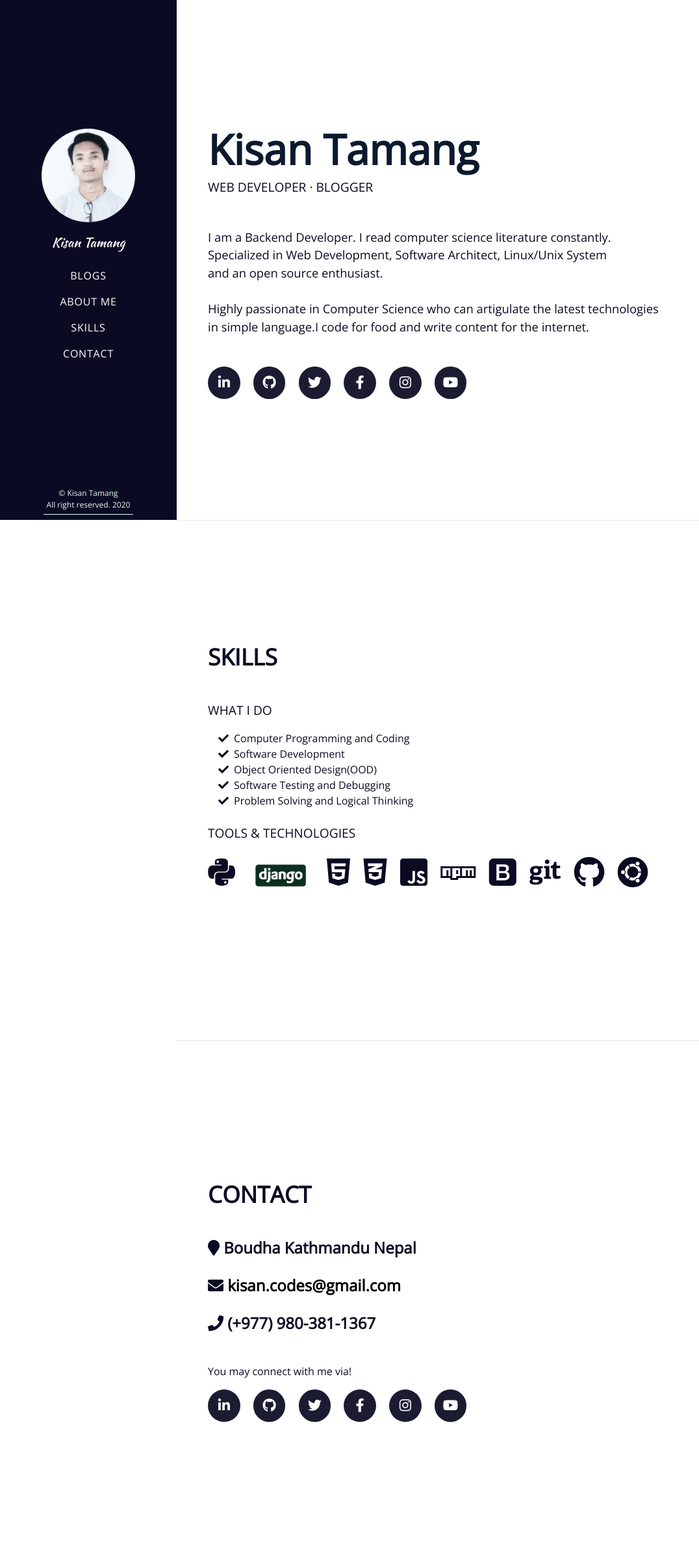
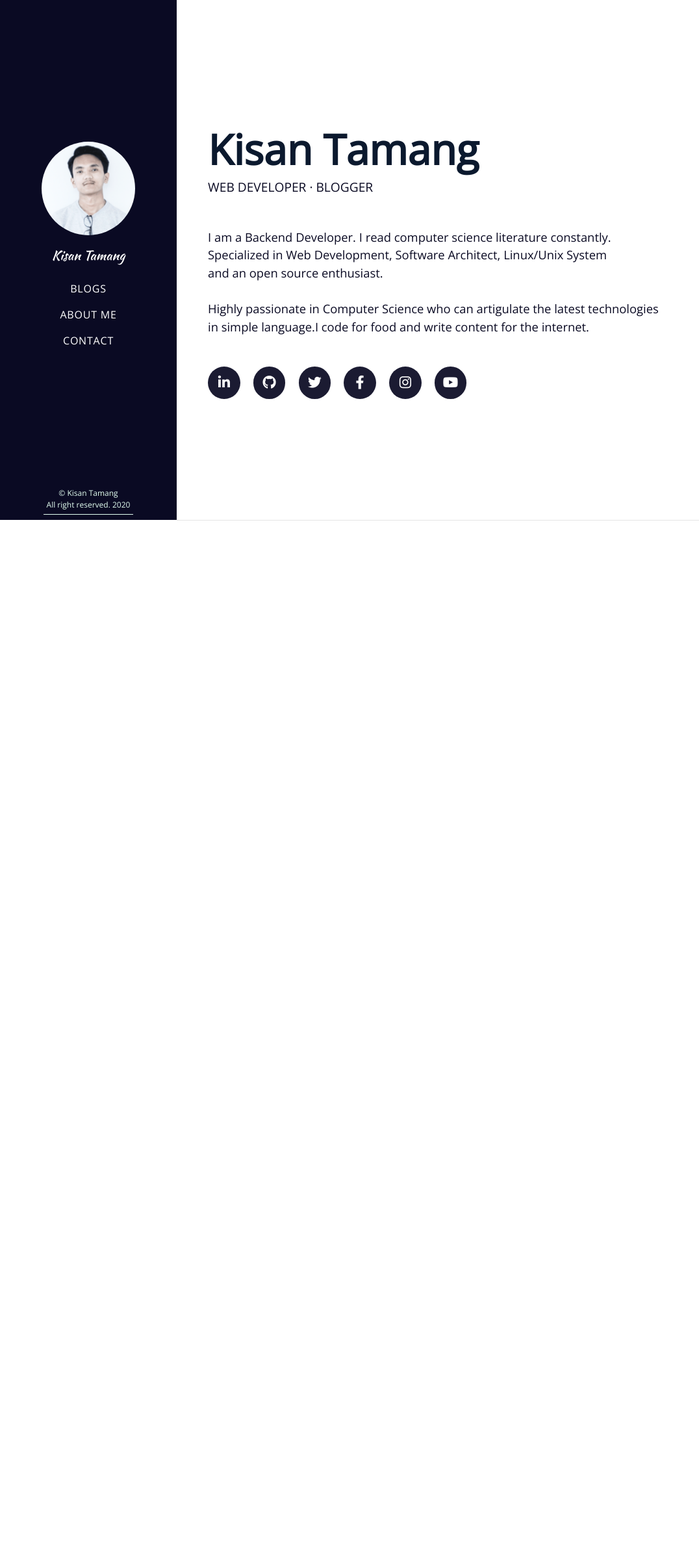
Before and after one commit to kisan101/thedjangoguy, a Django app: page /about/ in a window 1280 px wide. Shown: the whole page at 65% size, without its empty margins (0-1076 px from the left). After the commit the page ends 801 px from the top, so only its background shows below. Run offline with Django 3.2, Linux system fonts and the light colour scheme; some libraries are stand-ins or nearby versions; some web fonts are replaced.

Commit message:
contact page created

```diff
--- a/blog/templates/blog/about.html
+++ b/blog/templates/blog/about.html
@@ -35,96 +35,6 @@
         </div>
       </div>
     </section>
-    <hr class="m-0">
 
-    <section class="resume-section p-3 p-lg-5 d-flex align-items-center tab-contents" id="skills">
-      <div class="w-100">
-        <h2 class="mb-5">SKILLS</h2>
-
-        <div class="subheading mb-3">What i do</div>
-        <ul class="fa-ul mb-4">
-          <li>
-            <i class="fa-li fa fa-check"></i>
-            Computer Programming and Coding</li>
-          <li>
-            <i class="fa-li fa fa-check"></i>
-            Software Development</li>
-          <li>
-            <i class="fa-li fa fa-check"></i>
-            Object Oriented Design(OOD)</li>
-          <li>
-             <li>
-            <i class="fa-li fa fa-check"></i>
-            Software Testing and Debugging</li>
-          <li>
-            <i class="fa-li fa fa-check"></i>
-            Problem Solving and Logical Thinking</li>
-        </ul>
-
-        <div class="subheading">Tools &amp; Technologies</div>
-        <ul class="list-inline dev-icons">
-          <li class="list-inline-item">
-              <i class="fab fa-python"></i>
-          </li>
-          <li class="list-inline-item">
-              <img src="{% static 'blog/img/django.jpg' %}" alt="django-icon" width="100px" height="auto">
-          </li>
-          <li class="list-inline-item">
-            <i class="fab fa-html5"></i>
-          </li>
-          <li class="list-inline-item">
-            <i class="fab fa-css3-alt"></i>
-          </li>
-          <li class="list-inline-item">
-            <i class="fab fa-js-square"></i>
-          </li>
-          <li class="list-inline-item">
-            <i class="fab fa-npm"></i>
-          </li>
-          <li class="list-inline-item">
-            <i class="fab fa-bootstrap"></i>
-          </li>
-          <li class="list-inline-item">
-            <i class="fab fa-git"></i>
-          </li>
-          <li class="list-inline-item">
-            <i class="fab fa-github"></i>
-          </li>
-          <li class="list-inline-item">
-            <i class="fab fa-ubuntu"></i>
-          </li>
-        </ul>
-      </div>
-    </section>
-
-    <hr class="m-0">
-
-<section class="resume-section p-3 p-lg-5 d-flex align-items-center" id="contact">
-  <div class="w-75">
-    <h2 class="mb-5">CONTACT</h2>
-    <h4 class="mb-5"><i class="fa fa-map-marker" aria-hidden="true"></i> Boudha Kathmandu Nepal<br><br><i class="fa fa-envelope"></i> <a href="mailto:kisn.codes@gmail.com" style="color:#000;"> kisan.codes@gmail.com</a> <br><br><i class="fa fa-phone"></i> (+977) 980-381-1367</h4>
-    <p>You may connect with me via!</p>
-    <div class="social-icons">
-      <a href="https://www.linkedin.com/in/kisantamang/" target="_blank">
-        <i class="fab fa-linkedin-in"></i>
-      </a>
-      <a href="https://github.com/kisan101" target="_blank">
-        <i class="fab fa-github"></i>
-      </a>
-      <a href="https://twitter.com/kisanpakhreen" target="_blank">
-        <i class="fab fa-twitter"></i>
-      </a>
-      <a href="https://www.facebook.com/kisan.pakhrin.7" target="_blank">
-        <i class="fab fa-facebook-f"></i>
-      </a>
-      <a href="https://www.instagram.com/kisanpakhreen/" target="_blank">
-        <i class="fab fa-instagram"></i>
-      </a>
-      <a href="https://www.youtube.com/channel/UCMmjR-PArrgNfOSh3g74JvA?view_as=subscriber" target="_blank">
-        <i class="fab fa-youtube"></i>
-      </a>
-    </div>
-  </div>
-</section>
-
+<hr class="m-0">
   {% endblock about %}
--- a/blog/templates/blog/base.html
+++ b/blog/templates/blog/base.html
@@ -20,8 +20,13 @@
 {% block about%}
 {% endblock %}
 
+<!-- contact page -->
+{% block contact %}
+{% endblock contact %}
+
+
+
 {% include 'blog/script.html/' %}
-
   <script type="text/javascript">
           document.addEventListener('DOMContentLoaded', (event) => {
 		  document.querySelectorAll('pre code').forEach((block) => {
--- a/blog/templates/blog/nav.html
+++ b/blog/templates/blog/nav.html
@@ -19,10 +19,7 @@
 						<a class="nav-link js-scroll-trigger" href="{%url 'about'%}">About Me</a>
         </li>
         <li class="nav-item">
-          <a class="nav-link js-scroll-trigger" href="#">Skills</a>
-        </li>
-        <li class="nav-item">
-          <a class="nav-link js-scroll-trigger" href="#">contact</a>
+          <a class="nav-link js-scroll-trigger" href="{%url 'contact'%}">Contact</a>
         </li>
       </ul>
     </div>
--- a/blog/urls.py
+++ b/blog/urls.py
@@ -1,9 +1,10 @@
 from django.urls import path
-from .views import about,blog_page,PostListView,PostDetailView
+from .views import about,blog_page,PostListView,PostDetailView,contact
 
 
 urlpatterns = [
     path('', PostListView.as_view(), name="home"),
     path('about/',about, name="about"),
+    path('contact/',contact,name="contact"),
     path('post/<uuid:pk>/', PostDetailView.as_view(), name="post_detail")
 ]
--- a/blog/views.py
+++ b/blog/views.py
@@ -14,6 +14,9 @@
 def blog_page(request):
 	return render(request, 'blog/blog_page.html')
 
+def contact(request):
+    return render(request, 'blog/contact.html')
+
 class PostListView(ListView):
     model = Post
     template_name="blog/index.html"
```
Also changed, not shown: blog/templates/blog/contact.html (added, +32 -0 lines), db.sqlite3.
